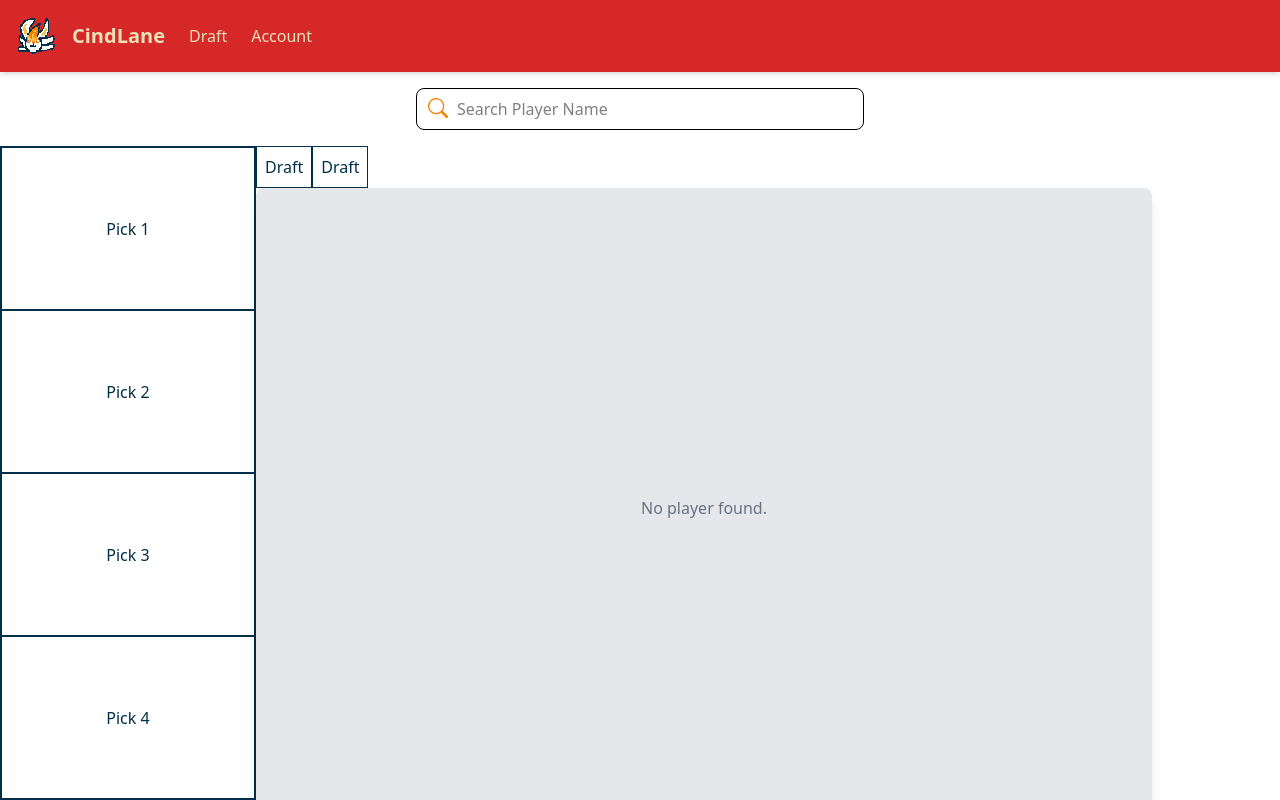
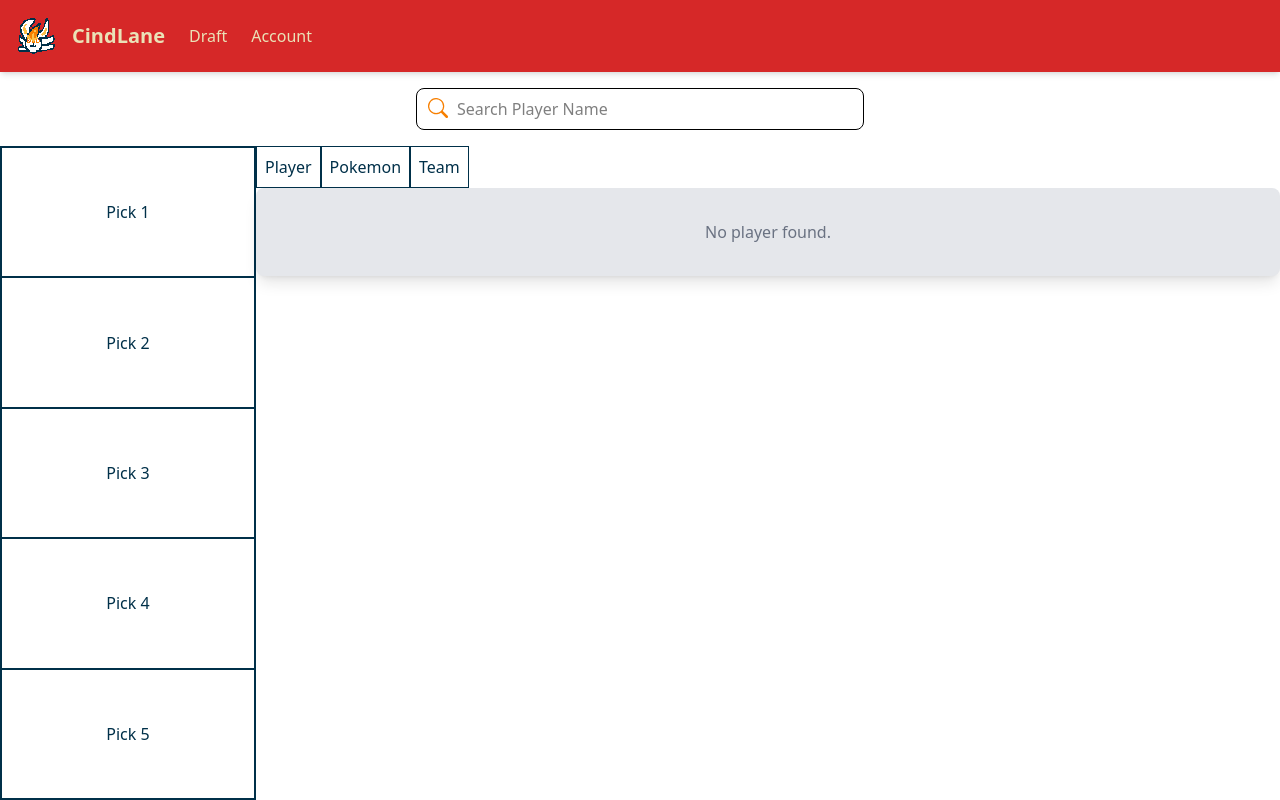
Before and after one commit to SnoringRhinoceros/CindLane, a React (Vite) app in the folder cind-lane/: page /draft in a window 1280 px wide. Built offline with nearby package versions, Linux system fonts and the light colour scheme.

Commit message:
Made draftTabPanel

```diff
--- a/cind-lane/src/components/DraftTab.jsx
+++ b/cind-lane/src/components/DraftTab.jsx
@@ -1,9 +1,9 @@
 
 
-function DraftTab() {
+function DraftTab({ text }) {
     return (
         <div>
-            <button className="text-primary p-2 border">Draft</button>
+            <button className="text-primary p-2 border">{text}</button>
         </div>
     )
 }
--- /dev/null
+++ b/cind-lane/src/components/DraftTabPanel.jsx
@@ -0,0 +1,34 @@
+import DraftTab from "../components/DraftTab";
+
+
+export default function DraftTabPanel({ results }) {
+    return (
+        <div className="flex flex-col w-full h-full">
+            <div className="flex flex-row">
+                <DraftTab text="Player"></DraftTab>
+                <DraftTab text="Pokemon"></DraftTab>
+                <DraftTab text="Team"></DraftTab>
+            </div>
+            {/* Center Stats */}
+            {/* Make center stats smaller: max-w-4xl min-h-[80vh] */}
+            <div className="w-full flex flex-col md:flex-row items-center justify-center p-8 rounded-lg shadow-lg bg-gray-200">
+                {results ? (
+                    <div className="text-center flex flex-col w-full h-full">
+                        <h2 className="text-lg font-semibold text-primary">{results.player}'s Pokémon Stats</h2>
+                        <div className="flex-grow w-full overflow-y-auto px-4">
+                            <ul className="mt-2 space-y-2">
+                                {results.pokemon.map((poke, index) => (
+                                    <li key={index} className="text-sm">
+                                        <strong>{poke.name}</strong>: {poke.battles} battles, {poke.win_rate}% win rate
+                                    </li>
+                                ))}
+                            </ul>
+                        </div>
+                    </div>
+                ) : (
+                    <p className="text-gray-500">No player found.</p>
+                )}
+            </div>
+        </div>
+    );
+}
--- a/cind-lane/src/components/TeamBox.jsx
+++ b/cind-lane/src/components/TeamBox.jsx
@@ -11,7 +11,7 @@ export default function TeamBox( searchResults ) {
 
     useEffect(() => {
         if (results.searchResults) {
-            if (playerList.length < 4) {
+            if (playerList.length < 5) {
                 setPlayerList([...playerList, results.searchResults.player]);
             }
         }
@@ -23,6 +23,7 @@ export default function TeamBox( searchResults ) {
             <PlayerBox playerName={playerList.length > 1 ? playerList[1] : ""} placeHolderText={"Pick 2"}/>
             <PlayerBox playerName={playerList.length > 2 ? playerList[2] : ""} placeHolderText={"Pick 3"}/>
             <PlayerBox playerName={playerList.length > 3 ? playerList[3] : ""} placeHolderText={"Pick 4"}/>
+            <PlayerBox playerName={playerList.length > 4 ? playerList[4] : ""} placeHolderText={"Pick 5"}/>
         </div>
     );
 }
--- a/cind-lane/src/pages/Draft.jsx
+++ b/cind-lane/src/pages/Draft.jsx
@@ -2,7 +2,7 @@ import { useState } from "react";
 import SearchBar from "../components/Searchbar";
 import data from "../data.json";
 import TeamBox from "../components/TeamBox";
-import DraftTab from "../components/DraftTab";
+import DraftTabPanel from "../components/DraftTabPanel";
 
 function Draft() {
     const [results, setResults] = useState(null);
@@ -31,35 +31,10 @@ function Draft() {
                     <TeamBox searchResults={results} />
                 </div>
 
-                <div className="flex flex-col w-full h-full">
-                    <div className="flex flex-row">
-                        <DraftTab></DraftTab>
-                        <DraftTab></DraftTab>
-                    </div>
-                    {/* Center Stats */}
-                    <div className="w-full max-w-4xl min-h-[80vh] flex flex-col md:flex-row items-center justify-center p-8 rounded-lg shadow-lg bg-gray-200">
-                        {results ? (
-                            <div className="text-center flex flex-col w-full h-full">
-                                <h2 className="text-lg font-semibold text-primary">{results.player}'s Pokémon Stats</h2>
-
-                                <div className="flex-grow w-full overflow-y-auto px-4">
-                                    <ul className="mt-2 space-y-2">
-                                        {results.pokemon.map((poke, index) => (
-                                            <li key={index} className="text-sm">
-                                                <strong>{poke.name}</strong>: {poke.battles} battles, {poke.win_rate}% win rate
-                                            </li>
-                                        ))}
-                                    </ul>
-                                </div>
-                            </div>
-                        ) : (
-                            <p className="text-gray-500">No player found.</p>
-                        )}
-                    </div>
-                </div>
+                <DraftTabPanel results={results}></DraftTabPanel>
 
 
-                {/* <div className="w-1/4 bg-gray-200 flex items-center justify-center">
+                {/* <div className="w-1/4 bg-background flex items-center justify-center">
                     <TeamBox />
                 </div> */}
             </div>
```
